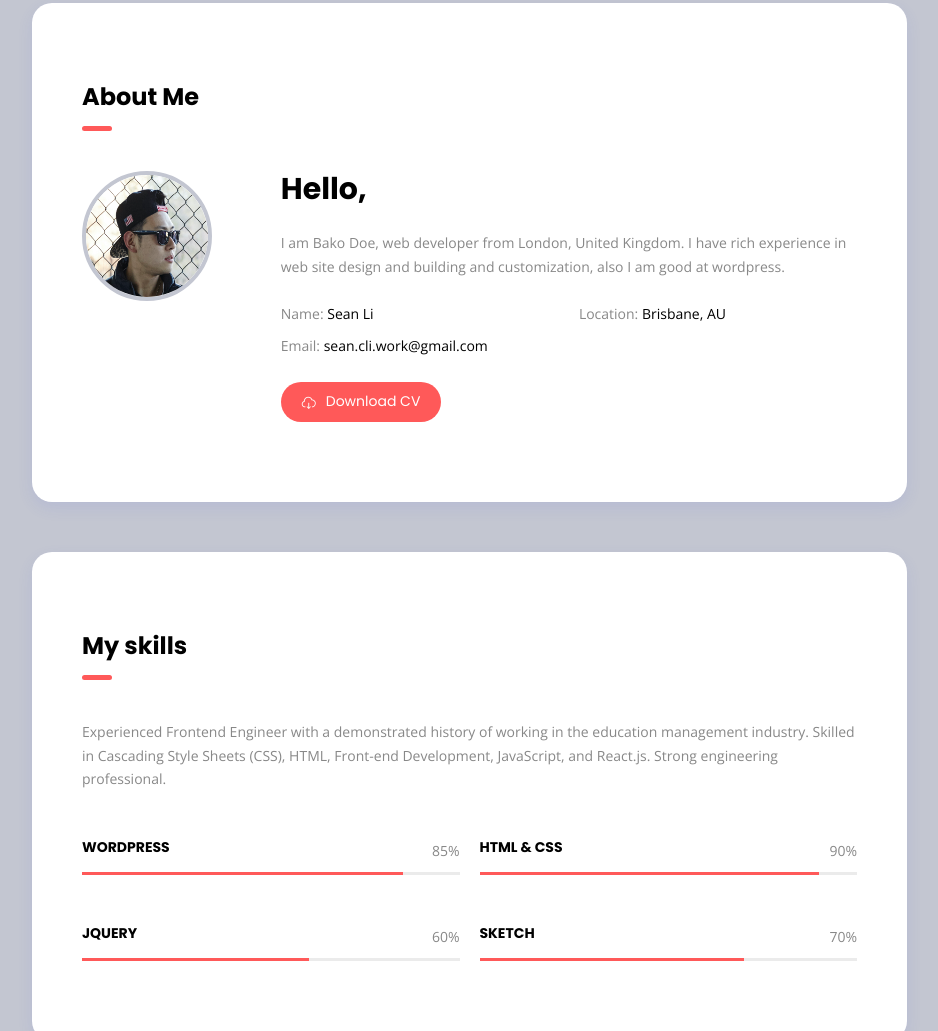
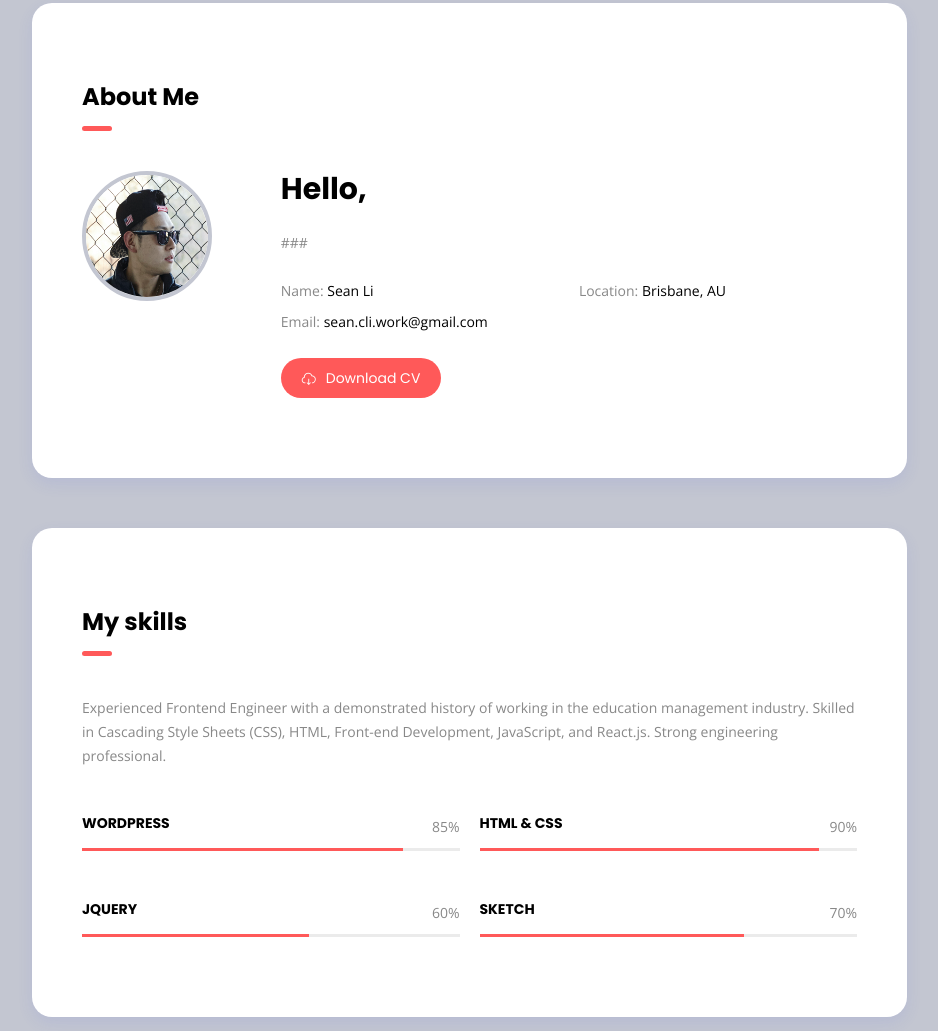
Before and after one commit to Chaoran-Li/Chaoran-Li.github.io, a plain HTML site: page index.html in a window 1280 px wide. Shown: the part 717-1748 px from the top of the page, without its empty margins (318-1256 px from the left). Drawn offline with nearby package versions, Linux system fonts and the light colour scheme.

Commit message:
Regular Update

```diff
--- a/index.html
+++ b/index.html
@@ -112,7 +112,7 @@
 				</div>
 				<div class="col-md-9">
 					<h2 class="mt-4 mt-md-0 mb-4">Hello,</h2>
-					<p class="mb-0">I am Bako Doe, web developer from London, United Kingdom. I have rich experience in web site design and building and customization, also I am good at wordpress.</p>
+					<p class="mb-0">###</p>
 					<div class="row my-4">
 						<div class="col-md-6">
 							<p class="mb-2">Name: <span class="text-dark">Sean Li</span></p>
```
